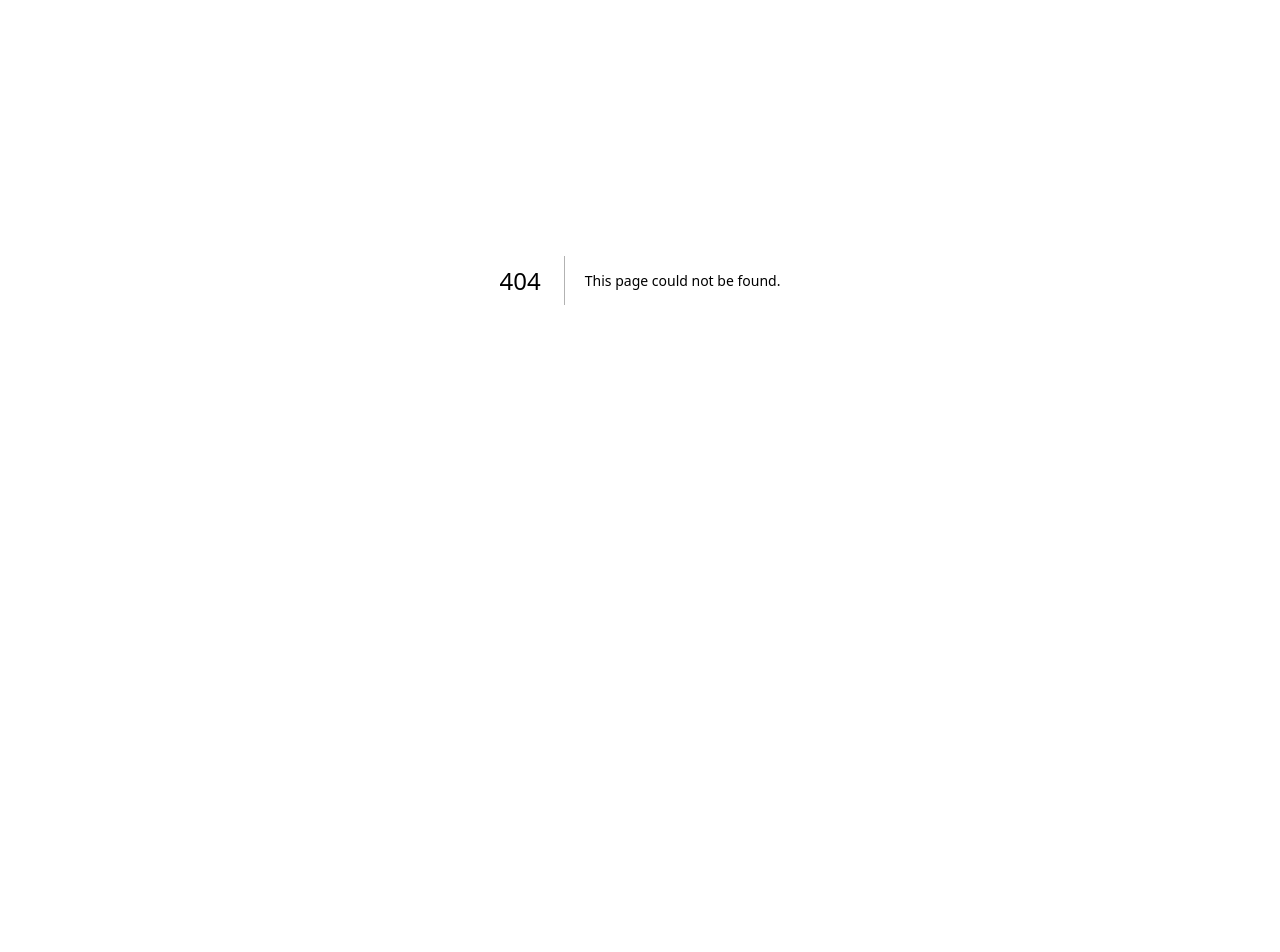
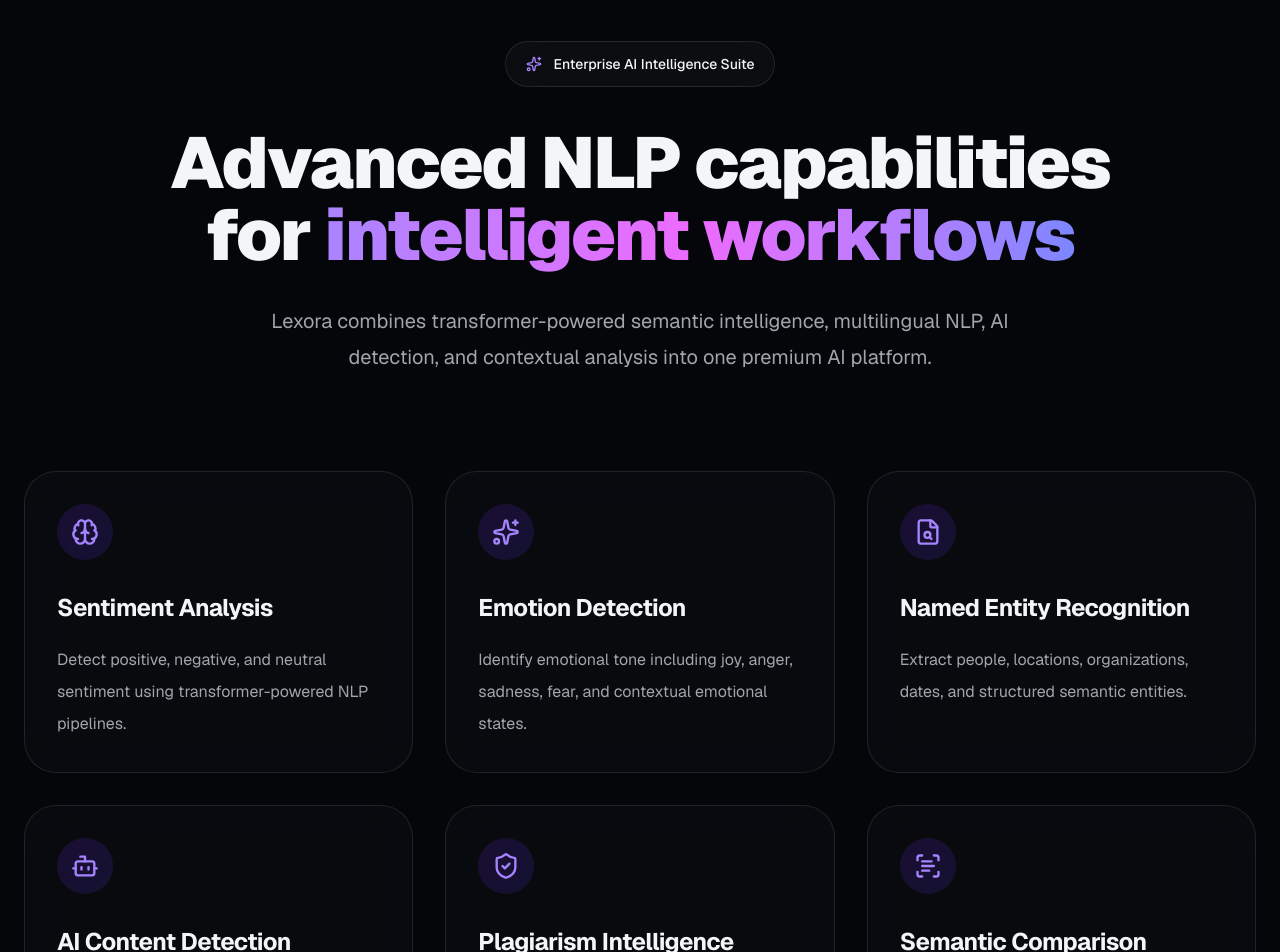
Before and after one commit to Shivaansh-Sharma/Lexora, a Next.js app: page /features in a window 1280 px wide. Before the commit this address had no page. Shown: the part 120-1072 px from the top of the page. Before the commit the page ends 800 px from the top, so only its background shows below. Built offline with nearby package versions, Linux system fonts and the light colour scheme.

Commit message:
features Page added

```diff
--- /dev/null
+++ b/src/app/features/page.tsx
@@ -0,0 +1,230 @@
+import Link from "next/link";
+
+import {
+  ArrowRight,
+  Brain,
+  Sparkles,
+  ShieldCheck,
+  Languages,
+  FileSearch,
+  ScanText,
+  FileText,
+  Tags,
+  BarChart3,
+  CheckCircle2,
+  Bot,
+} from "lucide-react";
+
+import { Navbar }
+from "@/components/layout/navbar";
+
+const features = [
+
+  {
+    title: "Sentiment Analysis",
+    description:
+      "Detect positive, negative, and neutral sentiment using transformer-powered NLP pipelines.",
+    icon: Brain,
+  },
+
+  {
+    title: "Emotion Detection",
+    description:
+      "Identify emotional tone including joy, anger, sadness, fear, and contextual emotional states.",
+    icon: Sparkles,
+  },
+
+  {
+    title: "Named Entity Recognition",
+    description:
+      "Extract people, locations, organizations, dates, and structured semantic entities.",
+    icon: FileSearch,
+  },
+
+  {
+    title: "AI Content Detection",
+    description:
+      "Detect AI-generated content with advanced linguistic intelligence and semantic analysis.",
+    icon: Bot,
+  },
+
+  {
+    title: "Plagiarism Intelligence",
+    description:
+      "Analyze semantic overlap, contextual duplication, and plagiarism probability.",
+    icon: ShieldCheck,
+  },
+
+  {
+    title: "Semantic Comparison",
+    description:
+      "Compare documents with AI-powered similarity analysis and contextual intelligence.",
+    icon: ScanText,
+  },
+
+  {
+    title: "Text Summarization",
+    description:
+      "Generate concise semantic summaries from long-form documents and reports.",
+    icon: FileText,
+  },
+
+  {
+    title: "Keyword Extraction",
+    description:
+      "Extract meaningful keywords and semantic concepts from multilingual text.",
+    icon: Tags,
+  },
+
+  {
+    title: "Topic Classification",
+    description:
+      "Automatically classify text into contextual categories and semantic domains.",
+    icon: BarChart3,
+  },
+
+  {
+    title: "Grammar Intelligence",
+    description:
+      "Analyze grammar quality, sentence structure, and linguistic consistency.",
+    icon: CheckCircle2,
+  },
+
+  {
+    title: "Readability Analysis",
+    description:
+      "Measure readability, complexity, and comprehension quality using NLP metrics.",
+    icon: Brain,
+  },
+
+  {
+    title: "Multilingual NLP",
+    description:
+      "Process and analyze multilingual content with contextual understanding.",
+    icon: Languages,
+  },
+];
+
+export default function FeaturesPage() {
+
+  return (
+
+    <main className="relative min-h-screen overflow-hidden bg-background text-foreground">
+
+      <div className="absolute inset-0 -z-10">
+
+        <div className="absolute left-[-10%] top-[-10%] h-[500px] w-[500px] rounded-full bg-violet-600/15 blur-3xl" />
+
+        <div className="absolute bottom-[-10%] right-[-10%] h-[500px] w-[500px] rounded-full bg-indigo-600/15 blur-3xl" />
+
+        <div className="absolute left-1/2 top-1/3 h-[400px] w-[400px] -translate-x-1/2 rounded-full bg-fuchsia-500/10 blur-3xl" />
+      </div>
+
+      <Navbar />
+
+      <section className="mx-auto max-w-7xl px-6 pb-24 pt-20">
+
+        <div className="text-center">
+
+          <div className="inline-flex items-center gap-3 rounded-full border border-white/10 bg-white/[0.03] px-5 py-3 text-sm font-medium backdrop-blur-xl">
+
+            <Sparkles className="h-4 w-4 text-violet-400" />
+
+            Enterprise AI Intelligence Suite
+          </div>
+
+          <h1 className="mx-auto mt-10 max-w-5xl text-6xl font-black tracking-tight sm:text-7xl">
+
+            Advanced NLP capabilities for
+            <span className="bg-gradient-to-r from-violet-400 via-fuchsia-400 to-indigo-400 bg-clip-text text-transparent">
+              {" "}
+              intelligent workflows
+            </span>
+          </h1>
+
+          <p className="mx-auto mt-8 max-w-3xl text-xl leading-9 text-muted-foreground">
+
+            Lexora combines transformer-powered semantic intelligence, multilingual NLP, AI detection, and contextual analysis into one premium AI platform.
+          </p>
+        </div>
+
+        <div className="mt-24 grid gap-8 md:grid-cols-2 xl:grid-cols-3">
+
+          {features.map(
+            (feature) => {
+
+              const Icon =
+                feature.icon;
+
+              return (
+
+                <div
+                  key={feature.title}
+                  className="group rounded-[2rem] border border-white/10 bg-card/70 p-8 backdrop-blur-xl transition-all duration-300 hover:-translate-y-1 hover:border-violet-500/20 hover:shadow-[0_0_40px_rgba(124,58,237,0.12)]"
+                >
+
+                  <div className="flex h-14 w-14 items-center justify-center rounded-2xl bg-gradient-to-br from-violet-600/15 to-indigo-600/15 text-violet-400">
+
+                    <Icon className="h-7 w-7" />
+                  </div>
+
+                  <h3 className="mt-8 text-2xl font-bold tracking-tight">
+
+                    {feature.title}
+                  </h3>
+
+                  <p className="mt-5 leading-8 text-muted-foreground">
+
+                    {feature.description}
+                  </p>
+                </div>
+              );
+            }
+          )}
+        </div>
+
+        <div className="mt-28 overflow-hidden rounded-[2.5rem] border border-white/10 bg-gradient-to-br from-violet-600/15 via-background to-indigo-600/10 p-12 shadow-[0_0_60px_rgba(124,58,237,0.12)]">
+
+          <div className="max-w-4xl">
+
+            <div className="inline-flex items-center rounded-full border border-white/10 bg-white/5 px-4 py-2 text-xs font-semibold uppercase tracking-wider text-violet-300 backdrop-blur-xl">
+
+              Premium AI Workspace
+            </div>
+
+            <h2 className="mt-8 text-5xl font-black tracking-tight">
+
+              Build intelligent semantic workflows with Lexora.
+            </h2>
+
+            <p className="mt-6 max-w-3xl text-lg leading-9 text-muted-foreground">
+
+              Unlock enterprise-grade AI intelligence, multilingual NLP analysis, semantic comparison, AI detection, and advanced reporting in one premium platform.
+            </p>
+
+            <div className="mt-10 flex flex-wrap gap-5">
+
+              <Link
+                href="/signup"
+                className="group inline-flex items-center gap-3 rounded-2xl bg-gradient-to-r from-violet-600 to-indigo-600 px-8 py-4 text-base font-medium text-white shadow-[0_0_40px_rgba(124,58,237,0.25)] transition-all duration-300 hover:-translate-y-1 hover:shadow-[0_0_60px_rgba(124,58,237,0.35)]"
+              >
+
+                Get Started
+
+                <ArrowRight className="h-5 w-5 transition-transform duration-300 group-hover:translate-x-1" />
+              </Link>
+
+              <Link
+                href="/login"
+                className="rounded-2xl border border-white/10 bg-white/[0.03] px-8 py-4 text-base font-medium backdrop-blur-xl transition-all duration-300 hover:-translate-y-1 hover:border-violet-500/20 hover:bg-violet-500/10"
+              >
+
+                Login
+              </Link>
+            </div>
+          </div>
+        </div>
+      </section>
+    </main>
+  );
+}
```
